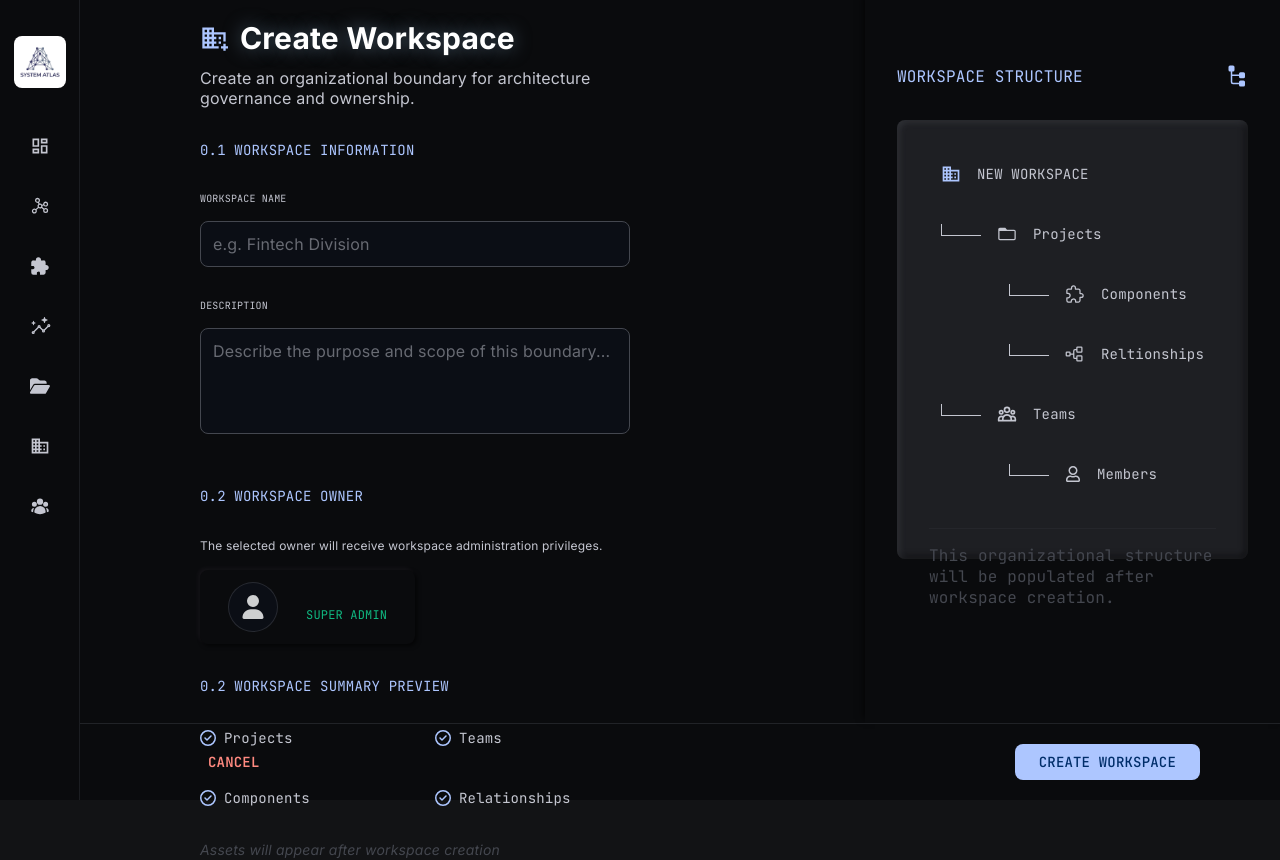
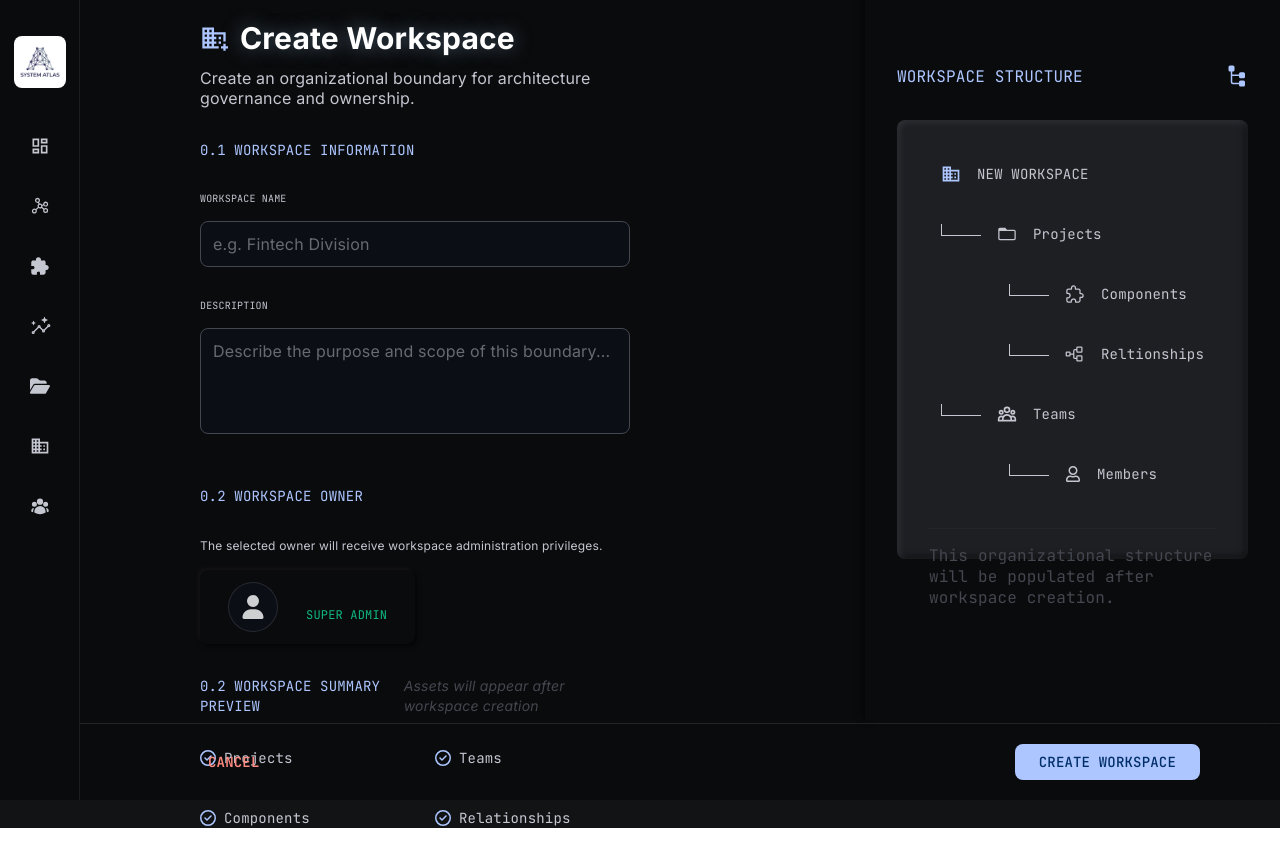
Before and after one commit to muhammadRashwan1101/System-atlas, a React (Vite) app: page /new-workspace in a window 1280 px wide. After the commit the page ends 828 px from the top, so only its background shows below. Built offline with nearby package versions, Linux system fonts and the light colour scheme; no server answers.

Commit message:
Fixed the position of an overflowing div

```diff
--- a/src/components/CreateWorkspace/WorkspaceForm.jsx
+++ b/src/components/CreateWorkspace/WorkspaceForm.jsx
@@ -132,9 +132,14 @@ export default function WorkspaceForm({formRef}) {
             </div>
           </div>
           <div className="flex flex-col gap-8">
-            <h2 className="font-(family-name:--labels) uppercase text-(--primary) text-sm">
-              0.2 Workspace Summary Preview
-            </h2>
+            <div className="flex gap-4">
+              <h2 className="font-(family-name:--labels) uppercase text-(--primary) text-sm">
+                0.2 Workspace Summary Preview
+              </h2>
+              <p className="text-(--border) italic text-sm">
+                Assets will appear after workspace creation
+              </p>
+            </div>
             <ul className="grid grid-cols-2 gap-10">
               <li className="flex items-center gap-2">
                 <FaRegCircleCheck className="text-(--primary)" />
@@ -165,9 +170,6 @@ export default function WorkspaceForm({formRef}) {
                 </h3>
               </li>
             </ul>
-            <p className="text-(--border) italic text-sm">
-              Assets will appear after workspace creation
-            </p>
           </div>
         </form>
       </div>
```
